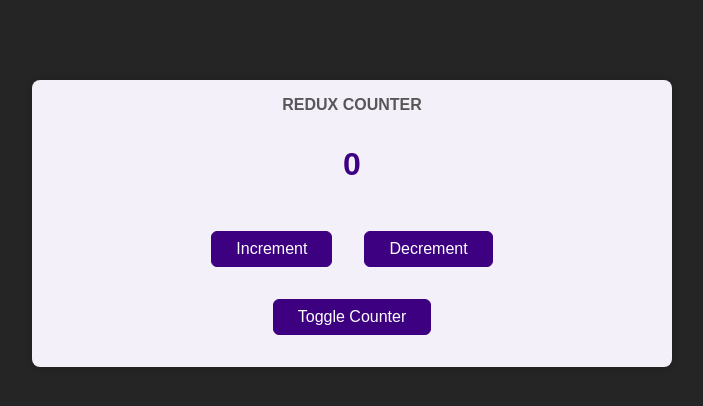
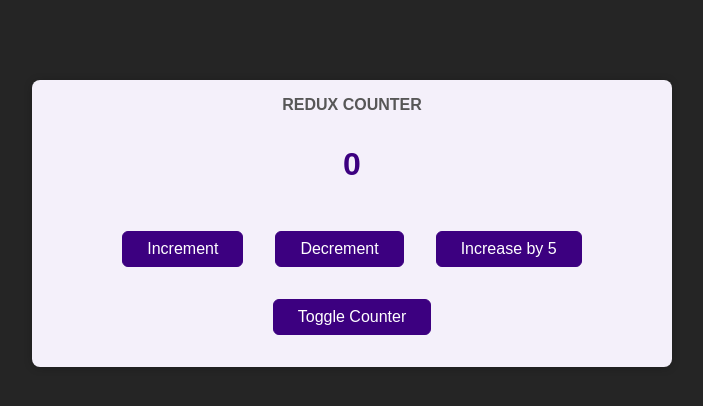
Before and after one commit to andrewrey/react-complete-guideReduxReactReview, a React (Create React App) app: page / in a window 1280 px wide. Shown: the top 406 px of the page, without its empty margins (288-991 px from the left). Built offline with nearby package versions, Linux system fonts and the light colour scheme.

Commit message:
added an increase by 5 button and handler to counter

```diff
--- a/src/components/Counter.js
+++ b/src/components/Counter.js
@@ -15,6 +15,10 @@ const Counter = () => {
     dispatch({ type: "decrement" });
   };
 
+  const increaseHandler = (num) => {
+    dispatch({ type: "increase", payload: num });
+  };
+
   return (
     <main className={classes.counter}>
       <h1>Redux Counter</h1>
@@ -22,6 +26,7 @@ const Counter = () => {
       <div>
         <button onClick={incrementHandler}>Increment</button>
         <button onClick={decrementHandler}>Decrement</button>
+        <button onClick={increaseHandler.bind(null, 5)}>Increase by 5</button>
       </div>
       <button onClick={toggleCounterHandler}>Toggle Counter</button>
     </main>
--- a/src/store/index.js
+++ b/src/store/index.js
@@ -6,6 +6,8 @@ const countReducer = (state = { count: 0 }, action) => {
       return { count: state.count + 1 };
     case "decrement":
       return { count: state.count - 1 };
+    case "increase":
+      return { count: state.count + action.payload };
     default:
       return state;
   }
```
